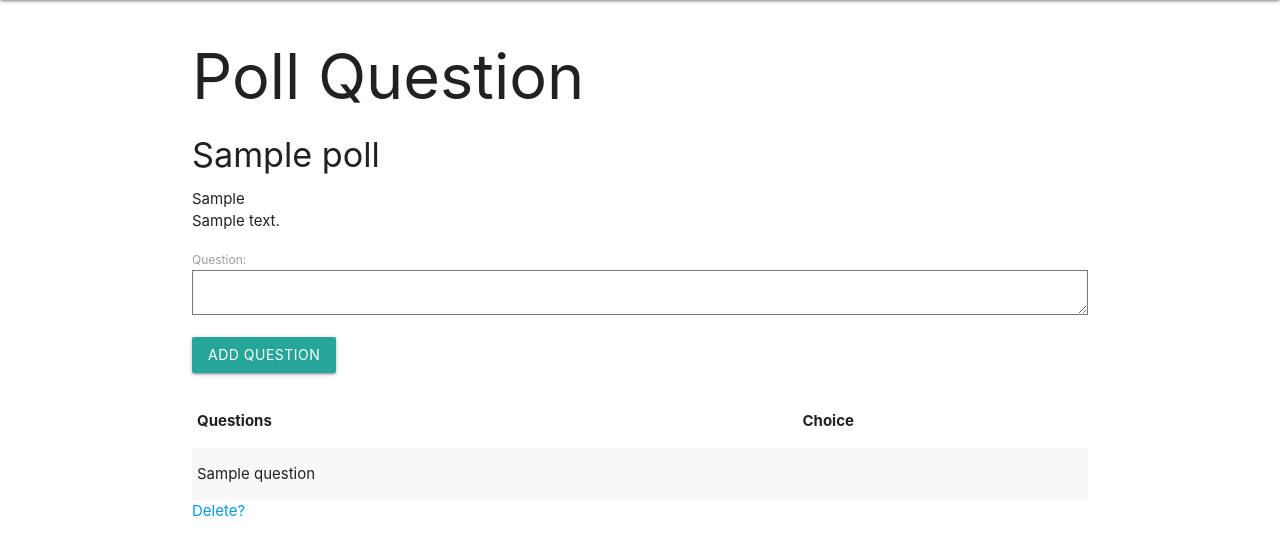
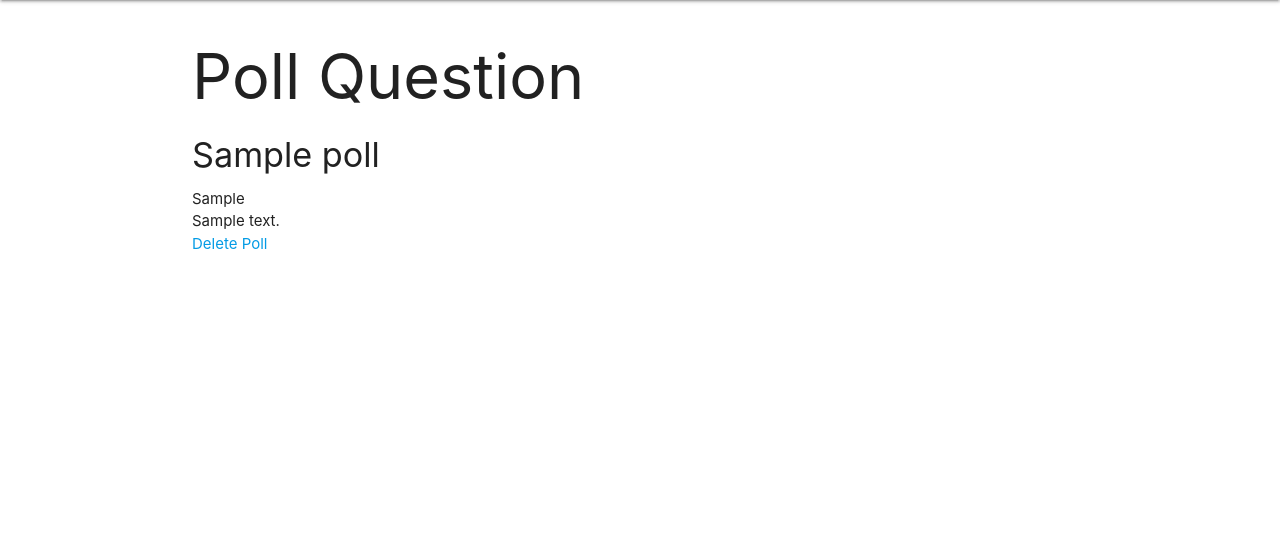
Before and after one commit to DaCoPro/US-Polling, a Django app: page /polls/edit/1/ in a window 1280 px wide. Shown: the part 64-619 px from the top of the page. Run offline with Django 3.2, Linux system fonts and the light colour scheme; a user stored in the database is signed in; tables that the repository leaves empty hold one stand-in row (values such as "Sample post").

Commit message:
adds publishing functionality

```diff
--- a/main_app/templates/polls/edit.html
+++ b/main_app/templates/polls/edit.html
@@ -11,6 +11,7 @@
 <div>{{ poll.content }}</div>
 </div>
 
+{% if not poll.published %}
 
 <div class="col s6">
   <form action="{% url 'add_question' poll.id %}" method="POST">
@@ -40,8 +41,12 @@
   </table>
 </div>
 
+<form action="{% url 'polls_publish' poll.id %}" method="POST">
+  {% csrf_token %}
+  <input type="submit" value="Publish" class="btn">
+</form>
 
+{% endif %}
 
-
-<a href="{% url 'polls_delete' poll.id %}">Delete?</a>
+<a href="{% url 'polls_delete' poll.id %}">Delete Poll</a>
 {% endblock %}
--- a/main_app/templates/polls/index.html
+++ b/main_app/templates/polls/index.html
@@ -6,6 +6,9 @@
 {% for poll in polls %}
   <div><a href="{% url 'detail' poll.id %}">{{ poll.title }}</a></div>
   <div>{{ poll.abstract }}</div>
+  {% if not poll.published %}
+    <div><a href="{% url 'edit' poll.id %}">Edit Poll</a></div>
+  {% endif %}
 {% endfor %}
 
 {% endblock %}
--- a/main_app/urls.py
+++ b/main_app/urls.py
@@ -7,6 +7,7 @@ urlpatterns = [
   path('polls/', views.polls_index, name='index'),
   path('polls/<int:poll_id>/', views.polls_detail, name='detail'),
   path('polls/edit/<int:poll_id>/', views.polls_edit, name='edit'),
+  path('polls/publish/<int:poll_id>/', views.polls_publish, name='polls_publish'),
   path('polls/create/', views.PollCreate.as_view(), name='polls_create'),
   path('polls/edit/<int:poll_id>/add_question/', views.add_question, name='add_question'),
   path('polls/<int:pk>/delete/', views.PollDelete.as_view(), name='polls_delete'),
--- a/main_app/views.py
+++ b/main_app/views.py
@@ -60,8 +60,12 @@ def add_question(request, poll_id):
     new_question.save()
   return redirect('edit', poll_id=poll_id)
 
-
-
+@login_required
+def polls_publish(request, poll_id):
+  poll = Poll.objects.get(id=poll_id)
+  poll.published = True
+  poll.save()
+  return render(request, 'polls/detail.html', {'poll': poll})
 
 def signup(request):
   error_message = ''
```
Lines whose indentation alone changed are shown as unchanged.
